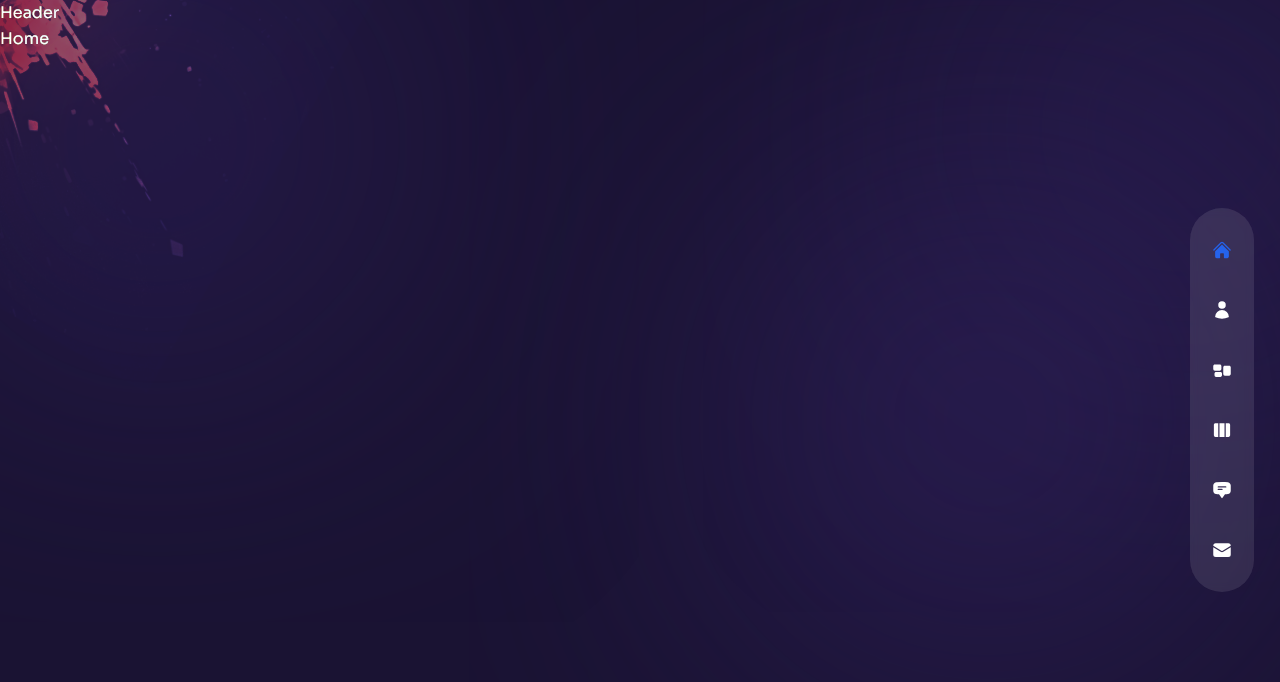
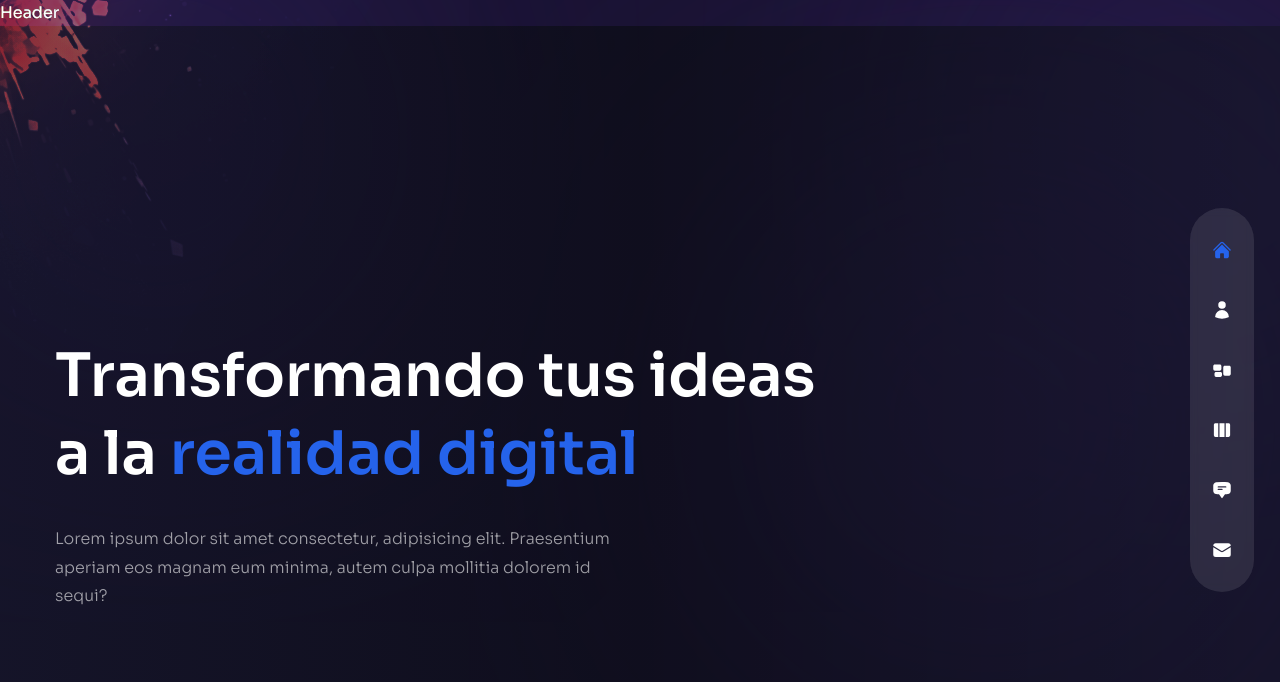
Before and after one commit to Tadeosoto/portafolio, a Next.js app: page / in a window 1280 px wide. Shown: the top 682 px of the page. Built offline with nearby package versions, Linux system fonts and the light colour scheme.

Commit message:
avance en la section de hero

```diff
--- a/components/ProjectsBtn.js
+++ b/components/ProjectsBtn.js
@@ -1,5 +1,33 @@
+//siguiente imagen
+
+import Image from "next/image";
+
+// next link
+
+import Link from "next/link";
+
+// iconos
+
+import { HiArrowRight } from "react-icons/hi2";
+
 const ProjectsBtn = () => {
-  return <div>Project Btn</div>;
+  return (
+    <div className="mx-auto xl:mx-0">
+      <Link
+        href={"/work"}
+        className="relative w-[185px] h-[185px] flex justify-center items-center bg-circleStar bg-cover bg-no-repeat group"
+      >
+        <Image
+          src={"/rounded-text.png"}
+          width={141}
+          height={148}
+          alt=""
+          className="animate-spin-slow w-full h-full max-w-[141px] max-h-[148px]"
+        />
+        <HiArrowRight className="absolute text-4xl group-hover:translate-x-2 transition-all duration-300" />
+      </Link>
+    </div>
+  );
 };
 
 export default ProjectsBtn;
--- a/pages/index.js
+++ b/pages/index.js
@@ -1,5 +1,45 @@
+// imagen next
+
+import Image from "next/image";
+
+// componentes
+
+import ParticleContainer from "../components/ParticlesContainer";
+import ProjectsBtn from "../components/ProjectsBtn";
+import Avatar from "../components/Avatar";
+
+import { motion } from "framer-motion";
+
+// Variants
+
+import { fadeIn } from "../variants";
 const Home = () => {
-  return <div>Home</div>;
+  return (
+    <div className="bg-primary/60 h-full">
+      {/*  texto*/}
+      <div className="w-full h-full bg-gradient-to-r from-primary/10 via-black/30">
+        <div className="text-center flex flex-col justify-center xl:pt-40 xl:text-left h-full container mx-auto">
+          {/* titulo */}
+          <h1 className="h1">
+            Transformando tus ideas <br /> a la{" "}
+            <span className="text-blue-600"> realidad digital</span>
+          </h1>
+          {/*  sub-titulo */}
+          <p className="max-w-sm xl:max-w-xl mx-auto xl:mx-0 mb-10 xl:mb-16">
+            Lorem ipsum dolor sit amet consectetur, adipisicing elit.
+            Praesentium aperiam eos magnam eum minima, autem culpa mollitia
+            dolorem id sequi?
+          </p>
+          {/* boton */}
+          <div className="flex justify-center xl:hidden relative">
+            <ProjectsBtn />
+          </div>
+        </div>
+      </div>
+      {/* aqui va la imagen */}
+      <div>imagen</div>
+    </div>
+  );
 };
 
 export default Home;
```
